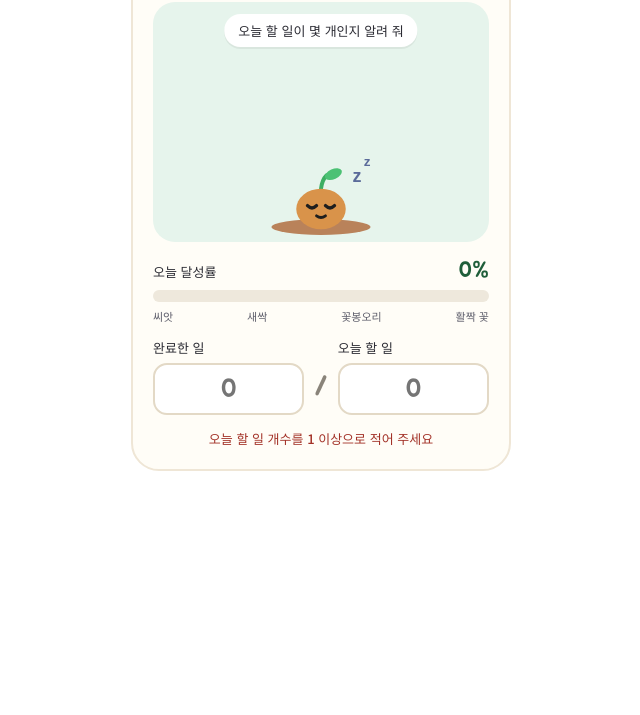
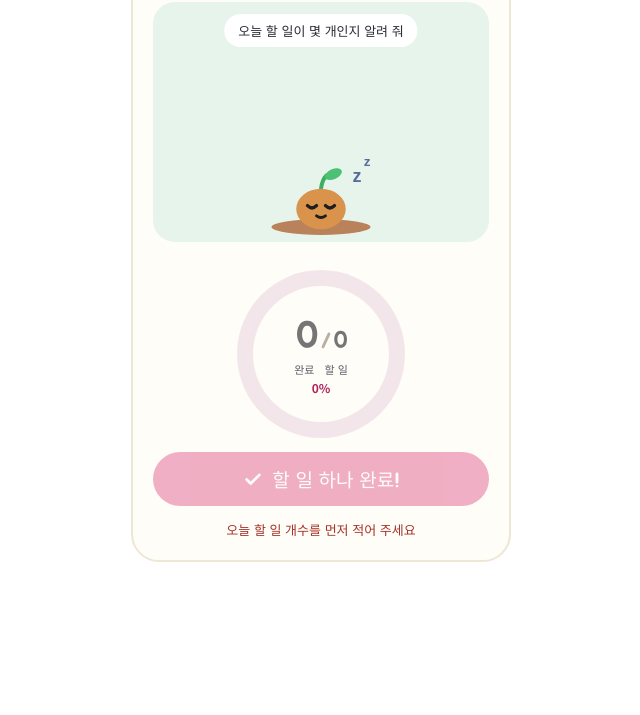
Before and after one commit to jmybase654/jimjim-widgets, a plain HTML site: page habit-pet/index.html in a window 1280 px wide. Shown: the part 85-800 px from the top of the page, without its empty margins (319-959 px from the left). Drawn offline with Linux system fonts and the light colour scheme.

Commit message:
해빗이 위젯에 달성률 링과 완료 버튼 추가
Co-Authored-By: Claude Opus 5.5 <noreply@anthropic.com>
Claude-Session: https://claude.ai/code/session_01ViBGNAtZFSPC1Zgwca4MfD

```diff
--- a/habit-pet/index.html
+++ b/habit-pet/index.html
@@ -46,10 +46,11 @@
       font-weight: 700;
       padding: 4px 10px;
       border-radius: 999px;
-      background: #e6f4ec;
-      color: #1f5e3a;
+      background: #ffe3ec;
+      color: #9c2a55;
     }
 
+    /* 해빗이가 있는 화면 */
     .screen {
       position: relative;
       height: 240px;
@@ -73,94 +74,119 @@
       font-size: 13px;
       font-weight: 500;
       white-space: nowrap;
-      box-shadow: 0 2px 0 rgba(0, 0, 0, 0.06);
     }
 
     .pet svg { display: block; }
     .pet svg[hidden] { display: none; }
 
-    .rate-row {
+    /* 달성률 링: 해빗이 화면과 간격을 넉넉히 둡니다. */
+    .ring-wrap {
       display: flex;
-      justify-content: space-between;
-      align-items: baseline;
+      justify-content: center;
+      margin-top: 14px;
     }
 
-    .rate-label { font-size: 13px; font-weight: 500; }
-
-    .rate-value {
-      font-family: 'Jua', sans-serif;
-      font-size: 22px;
-      color: #1f5e3a;
+    .ring {
+      width: 168px;
+      height: 168px;
+      border-radius: 50%;
+      background: conic-gradient(#d93a75 0deg, #f3e6ea 0deg);
+      display: flex;
+      align-items: center;
+      justify-content: center;
+      transition: background 0.3s ease;
     }
 
-    .bar {
-      height: 12px;
-      margin-top: 6px;
-      border-radius: 999px;
-      background: #eee8dc;
-      overflow: hidden;
+    .ring-inner {
+      width: 136px;
+      height: 136px;
+      border-radius: 50%;
+      background: #fffdf7;
+      display: flex;
+      flex-direction: column;
+      align-items: center;
+      justify-content: center;
     }
 
-    .bar-fill {
-      height: 100%;
-      width: 0;
-      border-radius: 999px;
-      background: #5fb283;
-      transition: width 0.3s ease;
+    .fraction {
+      display: flex;
+      align-items: baseline;
+      gap: 2px;
     }
 
-    .steps {
-      display: flex;
-      justify-content: space-between;
-      margin-top: 6px;
-      font-size: 11px;
-      color: #5e5e6b;
-    }
-
-    .inputs {
-      display: flex;
-      align-items: flex-end;
-      gap: 10px;
-    }
-
-    .field {
-      flex: 1;
-      display: flex;
-      flex-direction: column;
-      gap: 6px;
-    }
-
-    .field label { font-size: 13px; font-weight: 500; }
-
-    .field input {
-      height: 52px;
-      width: 100%;
-      border: 2px solid #e3d9c6;
-      border-radius: 14px;
-      background: #ffffff;
-      text-align: center;
+    .fraction input {
+      border: 0;
+      background: transparent;
       font-family: 'Jua', sans-serif;
-      font-size: 26px;
-      color: #2b2b33;
+      padding: 0;
       -moz-appearance: textfield;
     }
 
-    .field input::-webkit-outer-spin-button,
-    .field input::-webkit-inner-spin-button {
+    .fraction input::-webkit-outer-spin-button,
+    .fraction input::-webkit-inner-spin-button {
       -webkit-appearance: none;
       margin: 0;
     }
 
-    .field input:focus-visible {
-      outline: 3px solid #81b7e7;
-      outline-offset: 2px;
+    #done {
+      width: 50px;
+      text-align: right;
+      font-size: 38px;
+      color: #2b2b33;
+    }
+
+    #total {
+      width: 40px;
+      text-align: left;
+      font-size: 24px;
+      color: #8a847a;
     }
 
     .slash {
       font-family: 'Jua', sans-serif;
-      font-size: 28px;
-      color: #8a847a;
-      padding-bottom: 10px;
+      font-size: 22px;
+      color: #b8b0a2;
+    }
+
+    .ring-labels {
+      display: flex;
+      gap: 10px;
+      font-size: 11px;
+      font-weight: 500;
+      color: #5e5e6b;
+    }
+
+    #percent {
+      margin-top: 2px;
+      font-size: 12px;
+      font-weight: 700;
+      color: #b0245a;
+    }
+
+    #complete {
+      height: 54px;
+      border: 0;
+      border-radius: 999px;
+      background: #d93a75;
+      color: #ffffff;
+      font-family: 'Jua', sans-serif;
+      font-size: 19px;
+      cursor: pointer;
+      display: flex;
+      align-items: center;
+      justify-content: center;
+      gap: 8px;
+    }
+
+    #complete:disabled {
+      opacity: 0.4;
+      cursor: not-allowed;
+    }
+
+    input:focus-visible,
+    button:focus-visible {
+      outline: 3px solid #81b7e7;
+      outline-offset: 2px;
     }
 
     #note {
@@ -250,37 +276,33 @@
       </div>
     </div>
 
-    <div>
-      <div class="rate-row">
-        <span class="rate-label">오늘 달성률</span>
-        <span class="rate-value" id="percent">0%</span>
-      </div>
-      <div class="bar"><div class="bar-fill" id="bar"></div></div>
-      <div class="steps"><span>씨앗</span><span>새싹</span><span>꽃봉오리</span><span>활짝 꽃</span></div>
-    </div>
-
-    <div class="inputs">
-      <div class="field">
-        <label for="done">완료한 일</label>
-        <input id="done" type="number" min="0" step="1" inputmode="numeric" placeholder="0">
-      </div>
-      <span class="slash" aria-hidden="true">/</span>
-      <div class="field">
-        <label for="total">오늘 할 일</label>
-        <input id="total" type="number" min="0" step="1" inputmode="numeric" placeholder="0">
+    <div class="ring-wrap">
+      <div class="ring" id="ring">
+        <div class="ring-inner">
+          <div class="fraction">
+            <input id="done" type="number" min="0" step="1" inputmode="numeric" placeholder="0" aria-label="완료한 일">
+            <span class="slash" aria-hidden="true">/</span>
+            <input id="total" type="number" min="0" step="1" inputmode="numeric" placeholder="0" aria-label="오늘 할 일">
+          </div>
+          <div class="ring-labels"><label for="done">완료</label><label for="total">할 일</label></div>
+          <span id="percent">0%</span>
+        </div>
       </div>
     </div>
 
-    <p id="note" role="status">노션에서 체크한 개수를 그대로 적어 주세요</p>
+    <button id="complete" type="button"><svg width="22" height="22" viewBox="0 0 24 24" fill="none" stroke="#FFFFFF" stroke-width="3" stroke-linecap="round" stroke-linejoin="round" aria-hidden="true"><path d="M5 12.5l4.5 4.5L19 7.5"/></svg>할 일 하나 완료!</button>
+
+    <p id="note" role="status">할 일을 끝낼 때마다 눌러 주세요</p>
   </main>
 
   <script>
     const doneInput = document.getElementById('done');
     const totalInput = document.getElementById('total');
+    const completeButton = document.getElementById('complete');
     const badge = document.getElementById('badge');
     const bubble = document.getElementById('bubble');
+    const ring = document.getElementById('ring');
     const percentText = document.getElementById('percent');
-    const bar = document.getElementById('bar');
     const note = document.getElementById('note');
     const pets = document.querySelectorAll('#pet svg');
 
@@ -310,44 +332,52 @@
       } catch (e) {}
     }
 
+    // 지금 단계의 해빗이만 보여 줘요.
     function showStage(stage) {
       pets.forEach(function (svg) {
-        // SVG에는 hidden 속성을 직접 붙였다 떼야 해요.
         svg.toggleAttribute('hidden', svg.getAttribute('data-stage') !== stage);
       });
     }
 
-    function update() {
+    function readNumbers() {
       const doneRaw = doneInput.value;
       const totalRaw = totalInput.value;
-      const done = Number(doneRaw);
+      const done = doneRaw === '' ? 0 : Number(doneRaw);
       const total = Number(totalRaw);
+      return {
+        done: done,
+        total: total,
+        totalOk: totalRaw !== '' && Number.isInteger(total) && total > 0,
+        doneOk: Number.isInteger(done) && done >= 0
+      };
+    }
 
-      const validTotal = totalRaw !== '' && Number.isInteger(total) && total > 0;
-      const validDone = doneRaw === '' || (Number.isInteger(done) && done >= 0);
-
+    function update() {
+      const n = readNumbers();
       let ratio = 0;
       note.className = '';
-      note.textContent = '노션에서 체크한 개수를 그대로 적어 주세요';
+      note.textContent = '할 일을 끝낼 때마다 눌러 주세요';
 
-      if (!validTotal || !validDone) {
+      if (!n.totalOk) {
         note.className = 'warn';
-        note.textContent = !validTotal
-          ? '오늘 할 일 개수를 1 이상으로 적어 주세요'
-          : '완료한 일은 0 이상의 정수로 적어 주세요';
-      } else if (done > total) {
+        note.textContent = '오늘 할 일 개수를 먼저 적어 주세요';
+      } else if (!n.doneOk) {
+        note.className = 'warn';
+        note.textContent = '완료한 일은 0 이상의 정수로 적어 주세요';
+      } else if (n.done > n.total) {
         ratio = 1;
         note.className = 'warn';
         note.textContent = '완료한 일이 오늘 할 일보다 많아요';
       } else {
-        ratio = (doneRaw === '' ? 0 : done) / total;
+        ratio = n.done / n.total;
+        if (n.done === n.total) note.textContent = '오늘 할 일을 모두 완료했어요!';
       }
 
       let stage = 'seed';
       let stageName = '씨앗';
       let msg = '오늘 할 일, 하나만 같이 해 볼까?';
 
-      if (!validTotal) {
+      if (!n.totalOk) {
         msg = '오늘 할 일이 몇 개인지 알려 줘';
       } else if (ratio >= 1) {
         stage = 'flower'; stageName = '활짝 꽃'; msg = '오늘 할 일 다 끝! 최고야';
@@ -359,11 +389,22 @@
 
       const percent = Math.round(ratio * 100);
       percentText.textContent = percent + '%';
-      bar.style.width = percent + '%';
+      ring.style.background = 'conic-gradient(#d93a75 ' + (percent * 3.6) + 'deg, #f3e6ea 0deg)';
       badge.textContent = stageName + ' 단계';
       bubble.textContent = msg;
+      completeButton.disabled = !(n.totalOk && n.doneOk && n.done < n.total);
       showStage(stage);
     }
+
+    // 완료 버튼: 완료한 일을 1 올려요.
+    completeButton.addEventListener('click', function () {
+      const n = readNumbers();
+      if (n.totalOk && n.doneOk && n.done < n.total) {
+        doneInput.value = String(n.done + 1);
+        update();
+        save();
+      }
+    });
 
     doneInput.addEventListener('input', function () { update(); save(); });
     totalInput.addEventListener('input', function () { update(); save(); });
```
